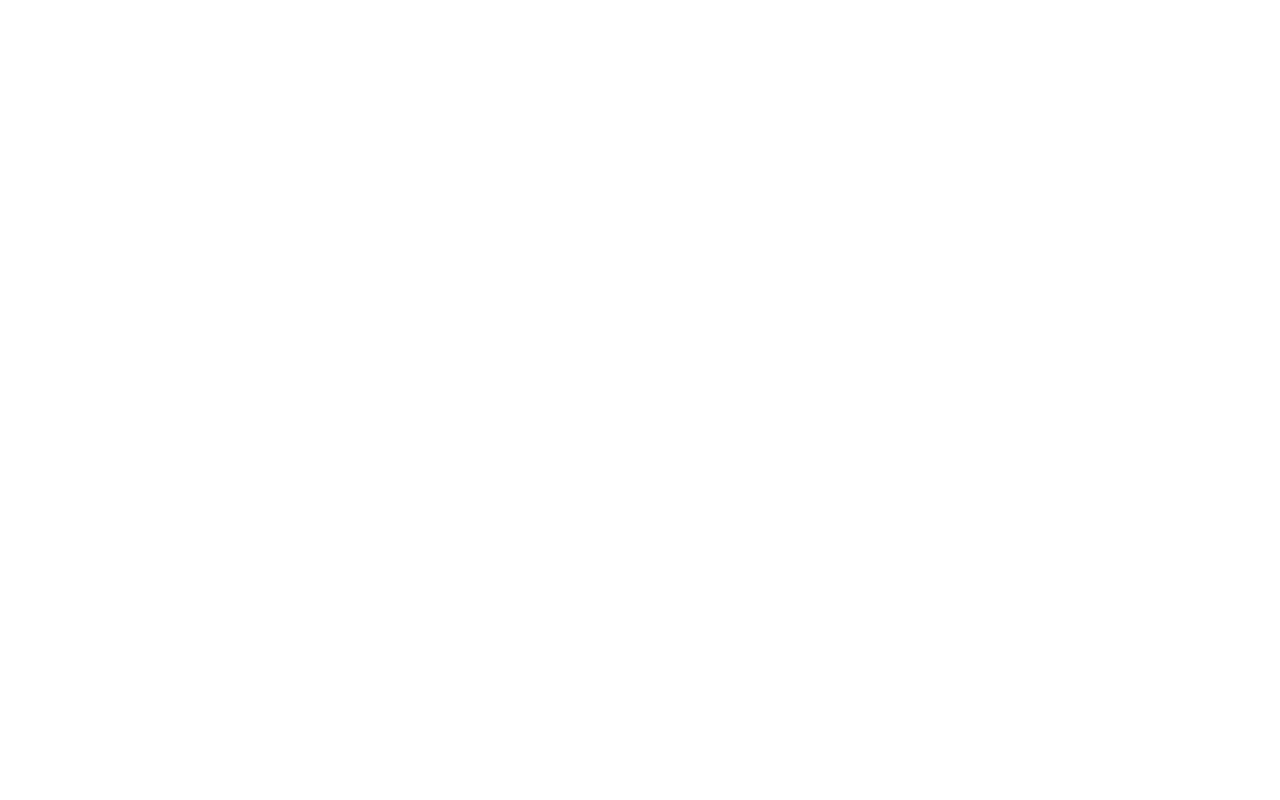
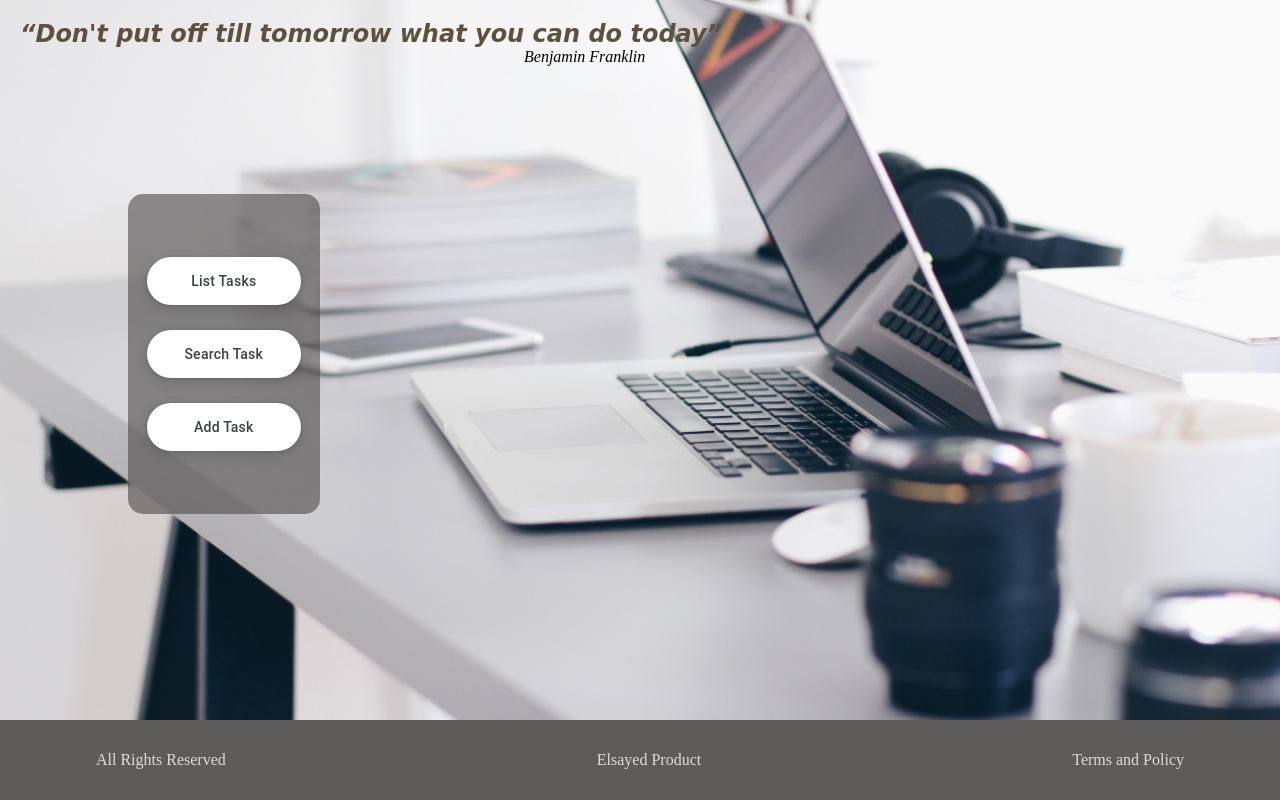
Before and after one commit to Mohmdelsayed1/Task-Manager, a plain HTML site: page index.html in a window 1280 px wide. Drawn offline with Linux system fonts and the light colour scheme.

Commit message:
styling1

```diff
--- a/index.html
+++ b/index.html
@@ -1,11 +1,40 @@
 <!DOCTYPE html>
 <html lang="en">
-<head>
-    <meta charset="UTF-8">
-    <meta name="viewport" content="width=device-width, initial-scale=1.0">
-    <title>Document</title>
-</head>
-<body>
+  <head>
+    <meta charset="UTF-8" />
+    <meta name="viewport" content="width=device-width, initial-scale=1.0" />
+    <link rel="stylesheet" href="./styles/utilities.css" />
+    <link rel="stylesheet" href="./styles/styles.css" />
+    <title>Task Manager</title>
+  </head>
+  <body>
+    <div class="page">
+      <div class="main">
+        <div class="welcome">
+          <div class="qoute">
+            <h1>“Don't put off till tomorrow what you can do today”</h1>
+            <p class="benjamin">Benjamin Franklin</p>
+          </div>
+          <div class="features">
+            <div class="action">
+              <button class="button-17">List Tasks</button>
+              <button class="button-17">Search Task</button>
+              <button class="button-17">Add Task</button>
+            </div>
+          </div>
+        </div>
+        <div class="add-task">
 
-</body>
+        </div>
+      </div>
+      <div class="footer">
+        <div class="copyrights">
+          <p>All Rights Reserved</p>
+          <p>Elsayed Product</p>
+          <p>Terms and Policy</p>
+        </div>
+      </div>
+    </div>
+    <script src="./scripts/script.js"></script>
+  </body>
 </html>
--- /dev/null
+++ b/styles/styles.css
@@ -0,0 +1,160 @@
+.main {
+  display: flex;
+  flex-direction: column;
+  justify-content: flex-start;
+  height: 90vh;
+}
+
+.welcome {
+  background-image: url("../assets/home-bgd.jpg");
+  background-position: center;
+  background-attachment: local;
+  background-size: cover;
+  background-repeat: no-repeat;
+  display: flex;
+  flex-direction: column;
+  justify-content: flex-start;
+  height: 100%;
+}
+
+.qoute {
+  display: flex;
+  flex-direction: column;
+  justify-content: flex-start;
+  font-style: italic;
+  padding-top: 20px;
+  padding-left: 20px;
+}
+
+.qoute > h1 {
+  font-family: cursive;
+  /* text-shadow: 5px; */
+  font-size: x-large;
+  color: rgb(93, 80, 61);
+}
+
+.benjamin {
+  margin-left: 40%;
+}
+
+.features {
+  display: flex;
+  justify-content: flex-start;
+  align-items: center;
+}
+
+.action {
+  display: flex;
+  flex-direction: column;
+  justify-content: center;
+  align-items: center;
+  background-color: rgba(76, 73, 73, 0.6);
+  margin-top: 10%;
+  margin-left: 10%;
+  gap: 25px;
+  height: 40vh;
+  width: 15%;
+  border-radius: 15px;
+}
+
+
+/* buttons styling by https://getcssscan.com/css-buttons-examples with some edits */
+.button-17 {
+  align-items: center;
+  appearance: none;
+  background-color: #fff;
+  border-radius: 24px;
+  border-style: none;
+  box-shadow: rgba(0, 0, 0, 0.2) 0 3px 5px -1px,
+    rgba(0, 0, 0, 0.14) 0 6px 10px 0, rgba(0, 0, 0, 0.12) 0 1px 18px 0;
+  box-sizing: border-box;
+  color: #3c4043;
+  cursor: pointer;
+  display: inline-flex;
+  fill: currentcolor;
+  font-family: "Google Sans", Roboto, Arial, sans-serif;
+  font-size: 14px;
+  font-weight: 500;
+  height: 48px;
+  justify-content: center;
+  letter-spacing: 0.25px;
+  line-height: normal;
+  max-width: 100%;
+  overflow: visible;
+  padding: 2px 24px;
+  position: relative;
+  text-align: center;
+  text-transform: none;
+  transition: box-shadow 280ms cubic-bezier(0.4, 0, 0.2, 1),
+    opacity 15ms linear 30ms, transform 270ms cubic-bezier(0, 0, 0.2, 1) 0ms;
+  user-select: none;
+  -webkit-user-select: none;
+  touch-action: manipulation;
+  width: 80%;
+  will-change: transform, opacity;
+  z-index: 0;
+}
+
+.button-17:hover {
+    box-shadow: 10px 10px 10px 0px rgba(0, 0, 0, 50%);
+    transform: translateX(-5px);
+  }
+
+.button-17:hover {
+  background: #f6f9fe;
+  color: #174ea6;
+}
+
+.button-17:active {
+  box-shadow: 0 4px 4px 0 rgb(60 64 67 / 30%),
+    0 8px 12px 6px rgb(60 64 67 / 15%);
+  outline: none;
+}
+
+.button-17:focus {
+  outline: none;
+  border: 2px solid #4285f4;
+}
+
+.button-17:not(:disabled) {
+  box-shadow: rgba(60, 64, 67, 0.3) 0 1px 3px 0,
+    rgba(60, 64, 67, 0.15) 0 4px 8px 3px;
+}
+
+.button-17:not(:disabled):hover {
+  box-shadow: rgba(60, 64, 67, 0.3) 0 2px 3px 0,
+    rgba(60, 64, 67, 0.15) 0 6px 10px 4px;
+}
+
+.button-17:not(:disabled):focus {
+  box-shadow: rgba(60, 64, 67, 0.3) 0 1px 3px 0,
+    rgba(60, 64, 67, 0.15) 0 4px 8px 3px;
+}
+
+.button-17:not(:disabled):active {
+  box-shadow: rgba(60, 64, 67, 0.3) 0 4px 4px 0,
+    rgba(60, 64, 67, 0.15) 0 8px 12px 6px;
+}
+
+.button-17:disabled {
+  box-shadow: rgba(60, 64, 67, 0.3) 0 1px 3px 0,
+    rgba(60, 64, 67, 0.15) 0 4px 8px 3px;
+}
+
+.footer {
+  display: flex;
+  flex-direction: column;
+  justify-content: center;
+  align-items: center;
+  background-color: rgb(93, 92, 90);
+  height: 10vh;
+}
+
+.copyrights {
+  display: flex;
+  justify-content: space-between;
+  align-items: center;
+  height: 100%;
+  width: 85%;
+  color: rgb(222, 219, 219);
+}
--- a/styles/utilities.css
+++ b/styles/utilities.css
@@ -0,0 +1,14 @@
+* {
+  margin: 0;
+  padding: 0;
+  border: 0;
+  box-sizing: border-box;
+}
+
+.page{
+  /* overflow-y: scroll; */
+  display: flex;
+  flex-direction: column;
+  height: 100vh;
+  width: 100wh;
+}
```
Also changed, not shown: assets/home-bgd.jpg (added), styles/styeles.css (deleted).
